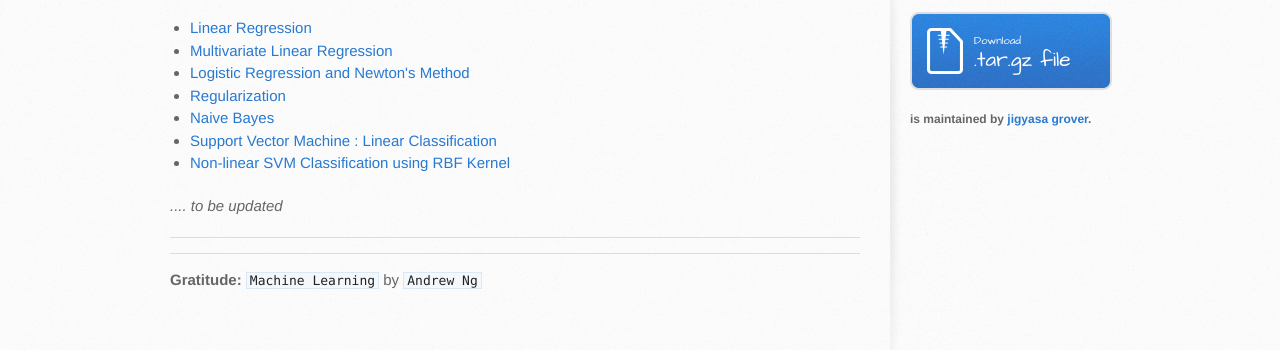
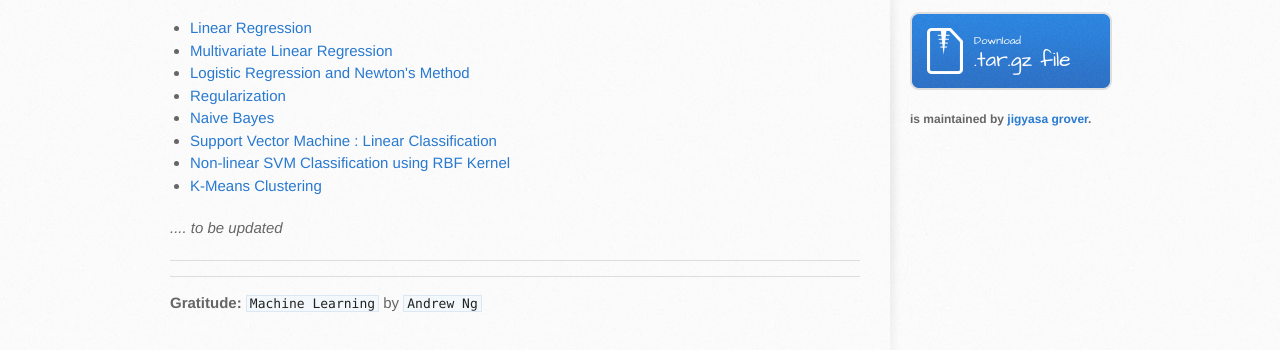
Before and after one commit to jig08/Machine-Learning-Algorithms, a plain HTML site: page index.html in a window 1280 px wide. Shown: the part 498-848 px from the top of the page. Drawn offline with Linux system fonts and the light colour scheme.

Commit message:
Update index.html

```diff
--- a/index.html
+++ b/index.html
@@ -41,6 +41,7 @@
 <li><a href="https://github.com/jig08/Machine-Learning-Algorithms/tree/master/Naive_Bayes">Naive Bayes</a></li>
 <li><a href="https://github.com/jig08/Machine-Learning-Algorithms/tree/master/SVM-Linear-Classification">Support Vector Machine : Linear Classification</a></li>
 <li><a href="https://github.com/jig08/Machine-Learning-Algorithms/tree/master/Non-linear_SVM_classification_with_kernels">Non-linear SVM Classification using RBF Kernel</a></li>
+<li><a href="https://github.com/jig08/Machine-Learning-Algorithms/tree/master/K-Means">K-Means Clustering</a></li>
 </ul>
 
 <p><em>.... to be updated</em></p>
```
